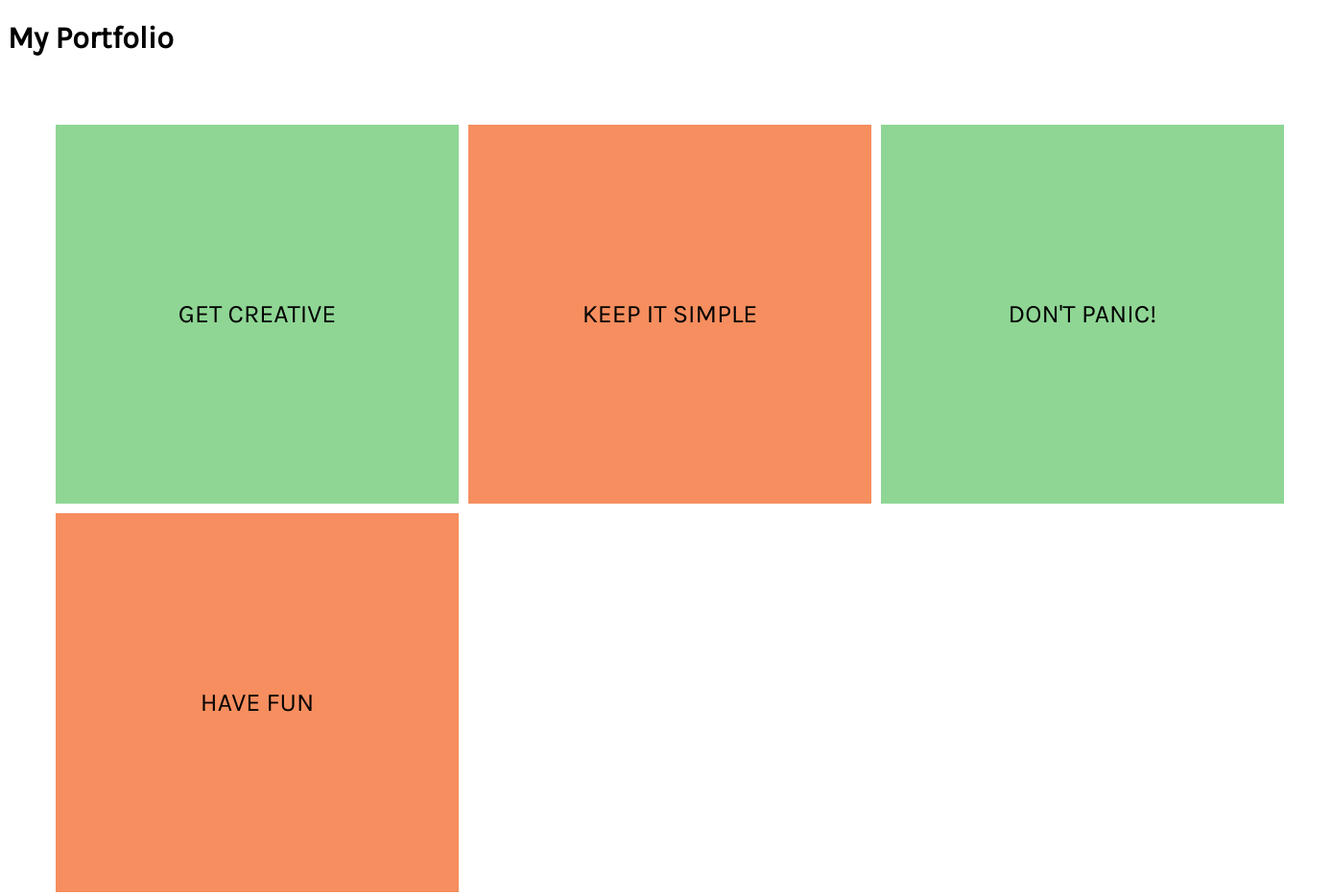
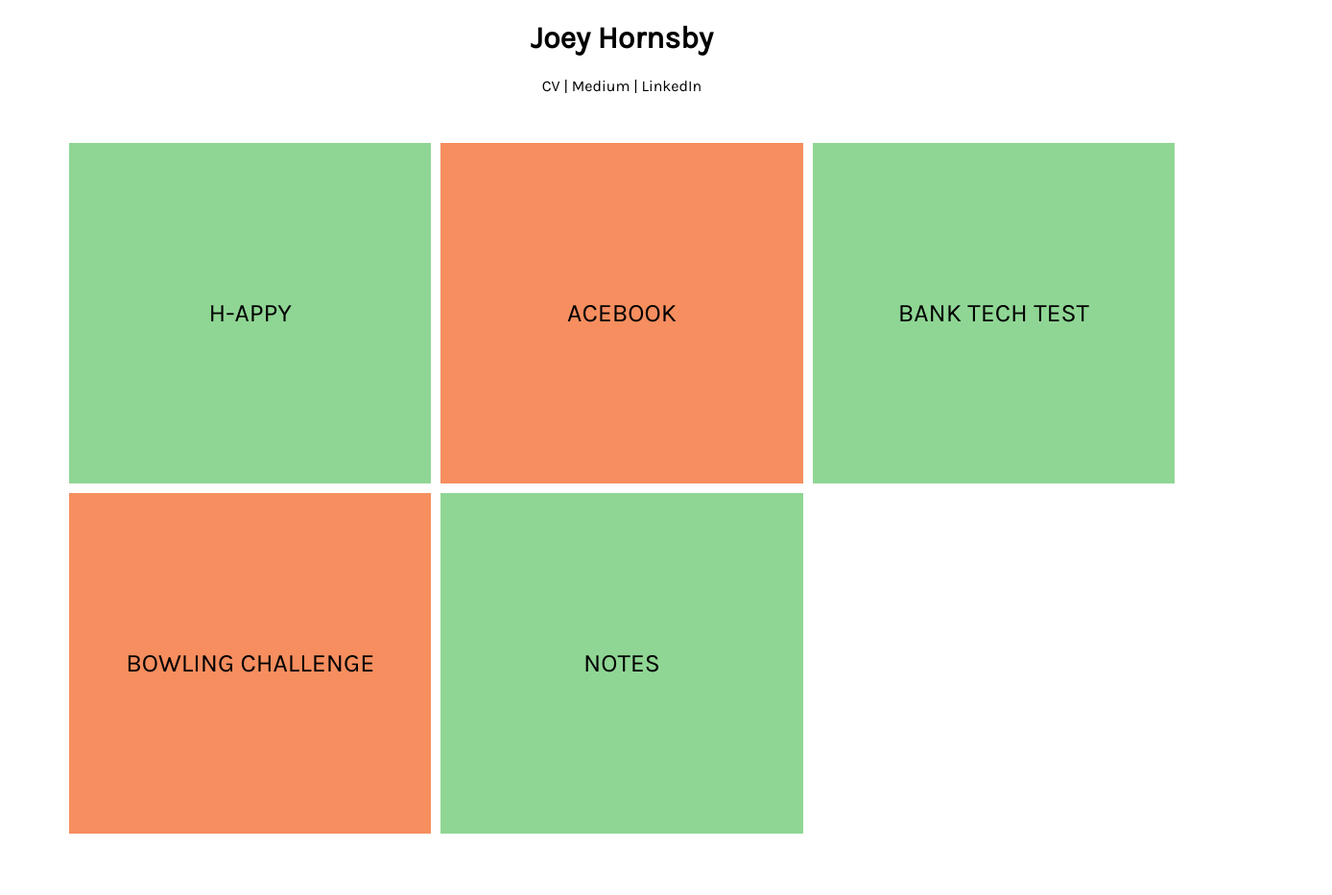
Before and after one commit to jshorns/portfolio, a plain HTML site: page index.html in a window 1280 px wide. Shown: the whole page at 96% size, 1388 px wide, since content can reach past the window. Drawn offline with Linux system fonts and the light colour scheme.

Commit message:
more skeleton styling

```diff
--- a/index.html
+++ b/index.html
@@ -9,21 +9,25 @@
   <title>Joey Hornsby</title>
 </head>
 <body>
-  <h1>My Portfolio</h1>
-  <div class="tipsgrid">
-    <div class="tip1">
-        <p id="first">GET CREATIVE</p>
+  <h1>Joey Hornsby</h1>
+  CV | Medium | LinkedIn
+  <div class="maingrid">
+    <div id="box1">
+        <p id="first">H-APPY</p>
     </div>
-    <div class="tip2">
-        <p id ="second">KEEP IT SIMPLE</p>
+    <div id="box2">
+        <p id ="second">ACEBOOK</p>
     </div>
-    <div class="tip3">
-        <p id="third">DON'T PANIC!</p>
+    <div id="box3">
+        <p id="third">BANK TECH TEST</p>
     </div>
-    <div class="tip4">
-        <p id="fourth">HAVE FUN</p>
+    <div id="box4">
+        <p id="fourth">BOWLING CHALLENGE</p>
     </div>
-    <div class="image">
+    <div id="box5">
+      <p id="fifth">NOTES</p>
+  </div>
+    <div class="box6">
     </div>
 </body>
 </html>
--- a/javascript/index.js
+++ b/javascript/index.js
@@ -1,39 +1,54 @@
-document.addEventListener('DOMContentLoaded', function() {
-  // Your code here...
 
-  document.getElementById("first").addEventListener('mouseover', function(){
+let box1Header = "H-APPY";
+let box2Header = "ACEBOOK";
+let box3Header = "BANK TECH TEST";
+let box4Header = "BOWLING CHALLENGE";
+let box5Header = "NOTES";
+
+let box1Content;
+let box2Content;
+let box3Content;
+let box4Content;
+let box5Content;
+
+
+  document.getElementById("box1").addEventListener('mouseover', function(){
     first.innerHTML = "Think outside the box. Could you try something new? What can you do with what you have? Could you substitute one ingredient for another to mix things up? Don't be afraid to experiment!";
     first.classList.add('para');
   });
-  document.getElementById("first").addEventListener('mouseout', function(){
-      first.innerHTML = "GET CREATIVE";
+  document.getElementById("box1").addEventListener('mouseout', function(){
+      first.innerHTML = box1Header;
       first.classList.remove('para');
   });
-    document.getElementById("second").addEventListener('mouseover', function(){
+    document.getElementById("box2").addEventListener('mouseover', function(){
       second.innerHTML = "Don't feel the need to create something extravagant, or with loads of different elements. Some of the best dishes are the most straightforward.";
       second.classList.add('para');
   });
-    document.getElementById("second").addEventListener('mouseout', function(){
-      second.innerHTML = "KEEP IT SIMPLE";
+    document.getElementById("box2").addEventListener('mouseout', function(){
+      second.innerHTML = box2Header;
       second.classList.remove('para');
   });
-  document.getElementById("third").addEventListener('mouseover', function(){
+  document.getElementById("box3").addEventListener('mouseover', function(){
       third.innerHTML = "Mess up? Don't worry! It's usually salvageable - have a google and see what you can do - add lemon to counter spice, or water to counter salt. And if it's beyond help, you've learnt something - treat yourself to a takeaway!";
       third.classList.add('para');
   });
-   document.getElementById("third").addEventListener('mouseout', function(){
-      third.innerHTML = "DON'T PANIC";
+   document.getElementById("box3").addEventListener('mouseout', function(){
+      third.innerHTML = box3Header;
       third.classList.remove('para');
    });
-  document.getElementById("fourth").addEventListener('mouseover', function(){
+  document.getElementById("box4").addEventListener('mouseover', function(){
       fourth.innerHTML = "Cooking won't become a habit if you don't enjoy it, so don't make it into a source of stress for yourself. Everybody messes up and no one will judge you for it but yourself - so don't judge yourself, indulge all your most experimental whims, and give yourself a night off when you need it!";
       fourth.classList.add('para');
   });
-   document.getElementById("fourth").addEventListener('mouseout', function(){
-      fourth.innerHTML = "HAVE FUN!";
+   document.getElementById("box4").addEventListener('mouseout', function(){
+      fourth.innerHTML =  box4Header;
       fourth.classList.remove('para');
    });
-
-
-
+   document.getElementById("box5").addEventListener('mouseover', function(){
+    fifth.innerHTML = "BOWLING CHALLENGE";
+    fifth.classList.add('para');
 });
+ document.getElementById("box5").addEventListener('mouseout', function(){
+    fifth.innerHTML = box5Header;
+    fifth.classList.remove('para');
+ });
--- a/styles/index.css
+++ b/styles/index.css
@@ -7,16 +7,17 @@ body {
   padding: 20;
   margin: 20;
   font-family: "Karla", sans-serif;
+  text-align: center;
 }
-.tipsgrid {
+.maingrid {
   display: inline-grid;
-  width: 100vw;
-  height: 100vh;
+  width: 90%;
+  height: 90%;
   grid-template-columns: 1fr 1fr 1fr;
   grid-template-rows: 1fr 1fr;
   grid-template-areas:
-    "tip1 tip2 tip3"
-    "tip 4 image image";
+    "box1 box2 box3"
+    "box4 box5 box6";
   column-gap: 10px;
   row-gap: 10px;
   justify-items: center;
@@ -24,7 +25,7 @@ body {
   padding: 50px;
   font-size: 20pt;
 }
-.tip1 {
+#box1 {
   background-color: #8fd694;
   grid-column-start: 1;
   grid-row-start: 1;
@@ -34,7 +35,7 @@ body {
   align-items: center;
   justify-content: center;
 }
-.tip2 {
+#box2 {
   grid-column-start: 2;
   grid-row-start: 1;
   height: 100%;
@@ -44,7 +45,7 @@ body {
   justify-content: center;
   background-color: #f68e5f;
 }
-.tip3 {
+#box3 {
   grid-column-start: 3;
   grid-row-start: 1;
   height: 100%;
@@ -54,7 +55,7 @@ body {
   justify-content: center;
   background-color: #8fd694;
 }
-.tip4 {
+#box4 {
   grid-column-start: 1;
   grid-row-start: 2;
   height: 100%;
@@ -64,9 +65,18 @@ body {
   justify-content: center;
   background-color: #f68e5f;
 }
-.image {
+#box5 {
   grid-column-start: 2;
-  grid-column-end: span 2;
+  grid-row-start: 2;
+  height: 100%;
+  width: 100%;
+  display: flex;
+  align-items: center;
+  justify-content: center;
+  background-color: #8fd694;
+}
+#box6 {
+  grid-column-start: 3;
   grid-row-start: 2;
   background-image: url("images/vegetables.jpg");
   height: 100%;
```
